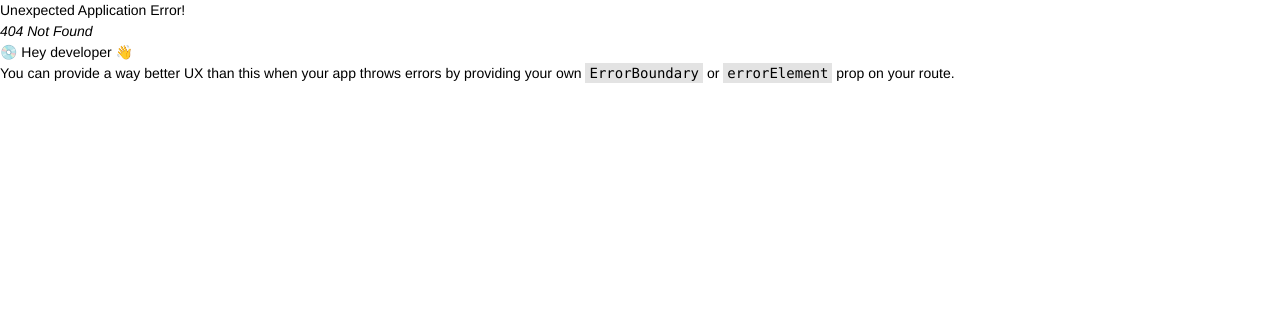
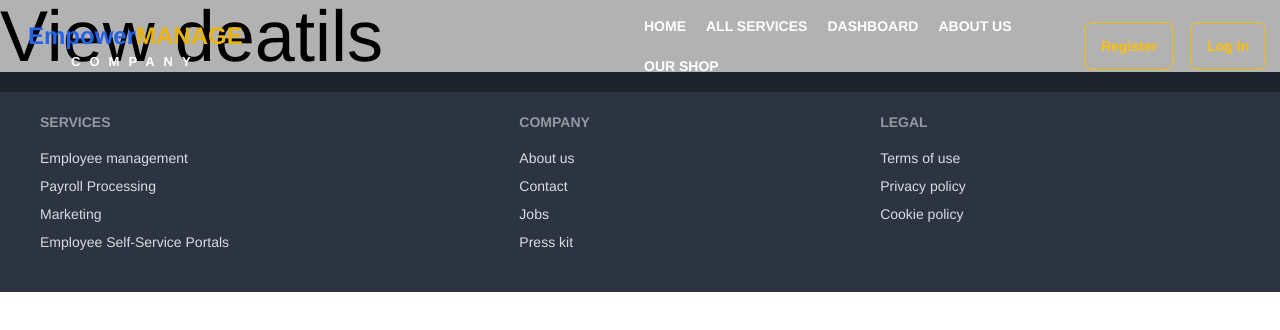
Before and after one commit to mr9asif/Employee-Management, a React (Vite) app: page /viewdetails/1 in a window 1280 px wide. Before the commit this address had no page. Shown: the top 330 px of the page. Built offline with nearby package versions, Linux system fonts and the light colour scheme.

Commit message:
update footer and testimonial

```diff
--- a/src/Home/AboutUs.jsx
+++ b/src/Home/AboutUs.jsx
@@ -15,8 +15,8 @@ const AboutUs = () => {
         <div  data-aos="fade-down"
         data-aos-duration="3000" className="bg-gray-500 md:w-[600px] lg:w-[1000px] h-[430px] md:h-[460px] lg:h-[560px] p-6 relative md:right-10 lg:right-16">
          <h2 className="text-xl lg:text-2xl font-bold text-green-900">ABOUT US</h2>
-         <h3 className="text-2xl lg:text-4xl text-gray-400 font-bold mb-2 mt-1">We Provide Best Blogs in our Website!</h3>
-         <p className="text-[13px] lg:text-[16px] mb-3 text-gray-800">BlogNestle is dedicated to providing nourishing content that informs, inspires, and satisfies our community</p>
+         <h3 className="text-2xl lg:text-4xl text-gray-400 font-bold mb-2 mt-1">We Provide Best Service in our Website!</h3>
+         <p className="text-[13px] lg:text-[16px] mb-3 text-gray-800">EmpowerManage is Your all-in-one solution for seamless employee management and optimization.</p>
           <div className="flex items-center gap-3">
           <img data-aos="flip-right" data-aos-duration="1500" className="w-[90px] md:w-[140px] lg:w-[260px]" src="https://i.postimg.cc/3wXJjMx3/Easy-device-streaming-on-the-meeting-room-display-with-the-new-Display-Note-Launcher-Video-Source-Sho.jpg" alt="" />
           <img data-aos="flip-left" data-aos-duration="1500" className="w-[90px] md:w-[120px] lg:w-[210px]" src="https://freerangestock.com/sample/119865/business-meeting--conference-room--people--corporate-life.jpg" alt="" />
--- a/src/Home/Footer.jsx
+++ b/src/Home/Footer.jsx
@@ -7,10 +7,10 @@ const Footer = () => {
         <footer className="footer p-10 bg-neutral text-neutral-content">
         <nav>
           <h6 className="footer-title">Services</h6>
-          <a className="link link-hover">bloging</a>
-          <a className="link link-hover">books</a>
+          <a className="link link-hover">Employee management</a>
+          <a className="link link-hover">Payroll Processing</a>
           <a className="link link-hover">Marketing</a>
-          <a className="link link-hover">Advertisement</a>
+          <a className="link link-hover">Employee Self-Service Portals</a>
         </nav>
         <nav>
           <h6 className="footer-title">Company</h6>
--- a/src/Home/Navbar.jsx
+++ b/src/Home/Navbar.jsx
@@ -14,9 +14,9 @@ const Navbar = () => {
                         </div>
                         <ul tabIndex={0} className="menu menu-sm dropdown-content mt-3 z-[1] p-2 shadow bg-base-100 rounded-box w-52">
                             <NavLink to='/' className={({ isActive }) => isActive ? 'text-[#EEFF25] font-bold' : 'text-black font-bold'}>HOME</NavLink>
-                            <NavLink to='/contactus' className={({ isActive }) => isActive ? 'text-[#EEFF25] font-bold' : 'text-black font-bold'}>CONTACT US</NavLink>
+                            <NavLink to='/allservices' className={({ isActive }) => isActive ? 'text-[#EEFF25] font-bold' : 'text-black font-bold'}>ALL SERVICES</NavLink>
                             <NavLink to='/dashboard' className={({ isActive }) => isActive ? 'text-[#EEFF25] font-bold' : 'text-black font-bold'}>DASHBOARD</NavLink>
-                            <NavLink to='/menu' className={({ isActive }) => isActive ? 'text-[#EEFF25] font-bold' : 'text-black font-bold'}>OUR MENU</NavLink>
+                            <NavLink to='/about' className={({ isActive }) => isActive ? 'text-[#EEFF25] font-bold' : 'text-black font-bold'}>ABOUT US</NavLink>
                           {
                               <NavLink to='/shop/salad' className={({ isActive }) => isActive ? 'text-[#EEFF25] font-bold' : 'text-black font-bold'}>OUR SHOP</NavLink>
                           }
@@ -31,9 +31,9 @@ const Navbar = () => {
                     <div className="hidden lg:flex justify-center items-center">
                         <ul className="menu menu-horizontal px-1 gap-5">
                             <NavLink to='/' className={({ isActive }) => isActive ? 'text-[#EEFF25] font-bold' : 'text-white font-bold'}>HOME</NavLink>
-                            <NavLink to='/contactus' className={({ isActive }) => isActive ? 'text-[#EEFF25] font-bold' : 'text-white font-bold'}>CONTACT US</NavLink>
+                            <NavLink to='/allservices' className={({ isActive }) => isActive ? 'text-[#EEFF25] font-bold' : 'text-white font-bold'}>ALL SERVICES</NavLink>
                             <NavLink to='/dashboard' className={({ isActive }) => isActive ? 'text-[#EEFF25] font-bold' : 'text-white font-bold'}>DASHBOARD</NavLink>
-                            <NavLink to='/menu' className={({ isActive }) => isActive ? 'text-[#EEFF25] font-bold' : 'text-white font-bold'}>OUR MENU</NavLink>
+                            <NavLink to='/about' className={({ isActive }) => isActive ? 'text-[#EEFF25] font-bold' : 'text-white font-bold'}>ABOUT US</NavLink>
                             {
                                  <NavLink to='/shop/salad' className={({ isActive }) => isActive ? 'text-[#EEFF25] font-bold' : 'text-white font-bold'}>OUR SHOP</NavLink>
                             }
--- a/src/Home/Testimonial.jsx
+++ b/src/Home/Testimonial.jsx
@@ -40,7 +40,7 @@ const Testimonial = () => {
              <img className='border rounded-[50%]' src="https://i.postimg.cc/CKkBtRwm/handsome-bearded-guy-posing-against-white-wall-273609-20597.jpg" alt="" />
             </div>
             <div className=''>
-            <p className='text-[13px] font-semibold text-gray-700'>Smooth booking, great tips, excellent experience. Highly recommend TRAVELER!</p>
+            <p className='text-[13px] font-semibold text-gray-700'>EmpowerManage has streamlined our HR processes, providing valuable insights and exceptional support. It's a game-changer for our organization.</p>
                <h1 className='text-xl font-bold text-gray-500'>Client Name</h1>
                 <h3 className='text-xl font-bold text-orange-800'>JHON WICK</h3>
             </div>
@@ -53,7 +53,7 @@ const Testimonial = () => {
              <img className='border rounded-[50%]' src="https://i.postimg.cc/3rC2g1tF/young-bearded-man-with-striped-shirt-273609-5677.jpg" alt="" />
             </div>
             <div className=''>
-            <p className='text-[13px] font-semibold text-gray-700'>TRAVELER exceeded my expectations! Flawless booking, incredible destinations, fantastic service.</p>
+            <p className='text-[13px] font-semibold text-gray-700'>EmpowerManage is scalable, feature-rich, and affordable. It's been instrumental in helping us grow while maintaining employee satisfaction.</p>
                <h1 className='text-xl font-bold text-gray-500'>Client Name</h1>
                 <h3 className='text-xl font-bold text-orange-800'>ATLAN</h3>
             </div>
@@ -66,7 +66,7 @@ const Testimonial = () => {
              <img className='border rounded-[50%]' src="https://i.postimg.cc/jSzT5Wx2/cheerful-dark-skinned-woman-smiling-broadly-rejoicing-her-victory-competition-among-young-writers-st.jpg" alt="" />
             </div>
             <div className=''>
-            <p className='text-[13px] font-semibold text-gray-700'>Unforgettable journey thanks to TRAVELER! Seamless booking, breathtaking destinations, top-notch recommendations.</p>
+            <p className='text-[13px] font-semibold text-gray-700'>EmpowerManage has been a lifesaver for our small business, handling everything from scheduling to benefits management. It's exceeded our expectations.</p>
                <h1 className='text-xl font-bold text-gray-500'>Client Name</h1>
                 <h3 className='text-xl font-bold text-orange-800'>RAKA</h3>
             </div>
@@ -78,7 +78,7 @@ const Testimonial = () => {
              <img className='border rounded-[50%]' src="https://i.postimg.cc/Gt8FJnt7/portrait-handsome-caucasian-man-formal-260nw-2142820441.jpg" alt="" />
             </div>
             <div className=''>
-            <p className='text-[13px] font-semibold text-gray-700'>TRAVELER made trip planning a breeze! Exceptional service, valuable insights, unforgettable memories.</p>
+            <p className='text-[13px] font-semibold text-gray-700'>EmpowerManage has automated manual HR tasks, delivering valuable insights and efficiency gains. It's a worthwhile investment for any business.</p>
                <h1 className='text-xl font-bold text-gray-500'>Client Name</h1>
                 <h3 className='text-xl font-bold text-orange-800'>RYAN</h3>
             </div>
@@ -91,7 +91,7 @@ const Testimonial = () => {
              <img className='border rounded-[50%]' src="https://i.postimg.cc/pyb7bZnZ/young-beautiful-woman-pink-warm-sweater-natural-look-smiling-portrait-isolated-long-hair-285396-896.jpg" alt="" />
             </div>
             <div className=''>
-            <p className='text-[13px] font-semibold text-gray-700'>Highly impressed with TRAVELER! Seamless booking, diverse destinations, exceptional customer service. 10/10!</p>
+            <p className='text-[13px] font-semibold text-gray-700'>EmpowerManage streamlines HR with insights and support.</p>
                <h1 className='text-xl font-bold text-gray-500'>Client Name</h1>
                 <h3 className='text-xl font-bold text-orange-800'>PILU</h3>
             </div>
--- /dev/null
+++ b/src/Page/AllServices.jsx
@@ -0,0 +1,41 @@
+import { useQuery } from "@tanstack/react-query";
+import axios from "axios";
+import Item from '../Page/Item'
+
+
+
+const AllServices = () => {
+    const { data, isLoading, error } = useQuery({
+        queryFn: async () => {
+            try {
+                const response = await axios.get('http://localhost:4000/services');
+                return response.data; // Return the data fetched from the API
+            } catch (error) {
+                throw new Error('Failed to fetch services'); // Throw an error in case of failure
+            }
+        },
+        queryKey: ['services'] // Update the query key to match the fetched data
+    });
+
+    // Log the data to console (for debugging purposes)
+    console.log(data);
+
+    if (isLoading) return <div>Loading...</div>;
+    if (error) return <div>Error loading services</div>;
+
+    return (
+        <div className="max-w-7xl mx-auto pt-24">
+        <h1 className="text-4xl  mb-5 text-yellow-600 text-center">Our All Services</h1>
+
+         <div className="max-w-7xl mx-auto lg:grid lg:grid-cols-3 md:grid-cols-2  gap-3">
+         {
+            data.map(item => (
+                <Item key={item._id} item={item}></Item>
+            ))
+        }
+         </div>
+    </div>
+    );
+};
+
+export default AllServices;
--- /dev/null
+++ b/src/Page/Item.jsx
@@ -0,0 +1,26 @@
+import { Link } from "react-router-dom";
+
+
+const Item = ({item}) => {
+    const {title,shortDescription,_id, longDescription, image}=item;
+
+
+    return (
+        <div className="border-l-orange-200-100 shadow-lg bg-slate-200 rounded-md relative h-[520px]">
+            <img className="w-full h-[300px] p-2" src={image} alt="" />
+           <div className="p-4">
+           <h1 className="text-2xl font-bold text-yellow-600">{title}</h1>
+
+           <h1 className="text-[18px] font-semibold text-gray-700">{shortDescription}</h1>
+           <p className="text-[16px] font-semibold text-gray-500">{longDescription.slice(0, 90)}..</p>
+           </div>
+           <div className="absolute bottom-0 left-0 right-0 flex justify-between items-center mb-3 px-6 my-2">
+           <Link to={`/viewdetails/${_id}`}>
+           <button className="btn btn-outline bg-yellow-500 hover:bg-yellow-600 hover:text-white text-[15px] text-gray-700">View Details</button>
+       </Link>
+       </div>
+        </div>
+    );
+};
+
+export default Item;
--- /dev/null
+++ b/src/Page/ViewDetails.jsx
@@ -0,0 +1,11 @@
+
+
+const ViewDetails = () => {
+    return (
+        <div>
+            <h1 className="text-7xl">View deatils</h1>
+        </div>
+    );
+};
+
+export default ViewDetails;
```
Also changed, not shown: src/Home/Banner.jsx (+1 -1 lines), src/Router/Router.jsx (+10 -0 lines).
